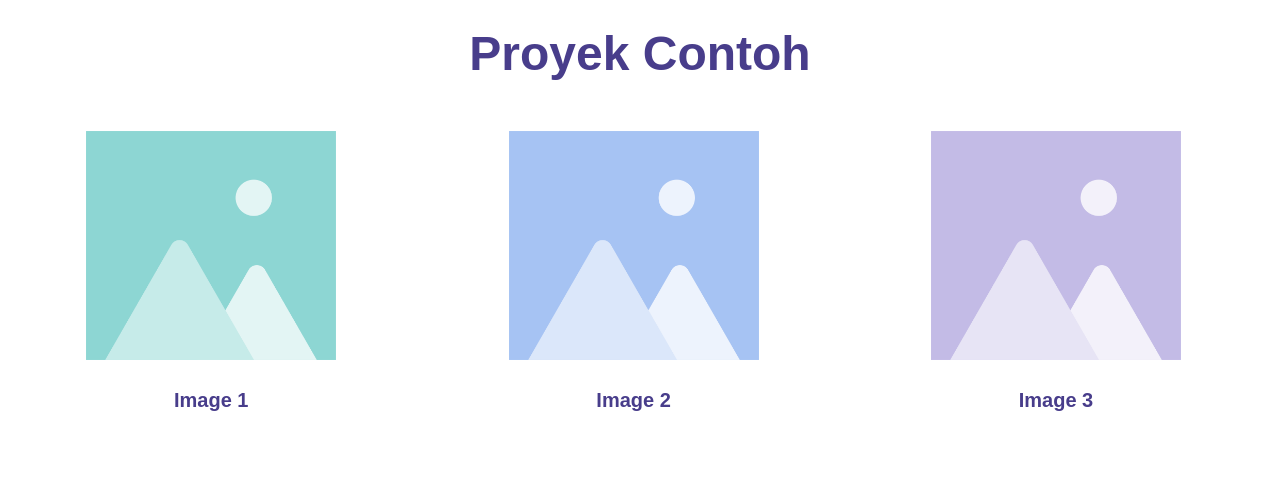
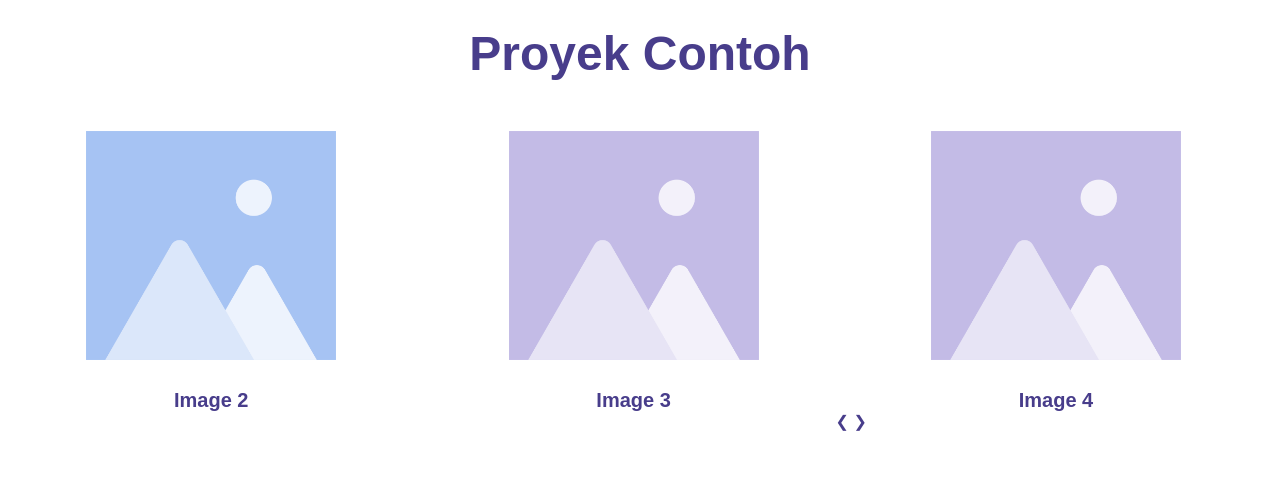
Before and after one commit to pribadidotvendy/progate, a plain HTML site: page index.html in a window 1280 px wide. Shown: the part 1140-1621 px from the top of the page. Drawn offline with Linux system fonts and the light colour scheme.

Commit message:
Update index.html

```diff
--- a/index.html
+++ b/index.html
@@ -33,6 +33,7 @@
         </div>
         <div class="project-wrapper">
             <h2>Proyek Contoh</h2>
+            <div class="image-wrapper">
                 <div class="example">
                     <img src="assets/images/1.png">
                     <p>Image 1</p>
@@ -44,6 +45,15 @@
                 <div class="example">
                     <img src="assets/images/3.png">
                     <p>Image 3</p>
+                </div>
+                <div class="example">
+                    <img src="assets/images/3.png">
+                    <p>Image 4</p>
+                </div>
+
+                <a class="prev" onclick="updateSlide(-1)">&#10094;</a>
+
+                <a class="next" onclick="updateSlide(1)">&#10095;</a>
             </div>
         </div>
         <div class="contact-wrapper">
@@ -65,5 +75,29 @@
             </ul>
         </div>
     </footer>
+    <script>
+        let slideIndex = 0;
+
+        const updateSlide = (n) => {
+            slideIndex += n;
+            showSlide(slideIndex);
+        }
+
+        const showSlide = (n) => {
+            const slides = document.getElementsByClassName("example");
+            if(n > slides.length - 1) {
+                slideIndex = 0;
+            }
+            if( n < 0 ) {
+                slideIndex = slides.length -1 ;
+            }
+            for (let i = 0; i < slides.length; i++) {
+                slides[i].style.display = "block";
+            }
+            slides [slideIndex].style.display = "none";
+        }
+
+        showSlide(slideIndex);
+    </script>
 </body>
 </html>
```
Lines whose indentation alone changed are shown as unchanged.
